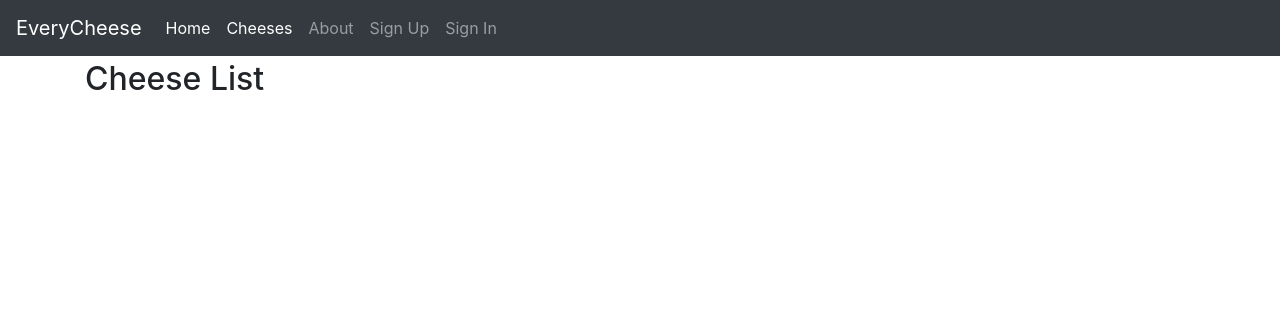
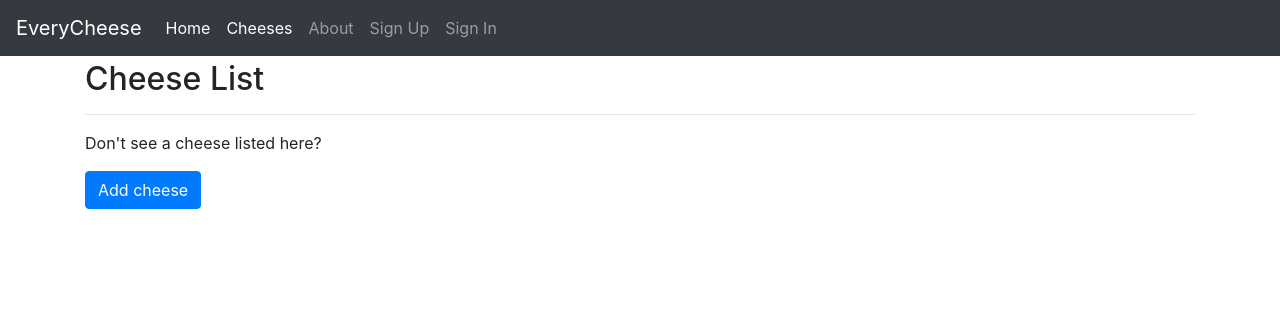
Before and after one commit to yamenassaf/everycheese, a Django app: page /cheeses/ in a window 1280 px wide. Shown: the top 316 px of the page. Run offline with Django 3.2, Linux system fonts and the light colour scheme; data that the repository does not hold is empty; some libraries are stand-ins or nearby versions.

Commit message:
First pass at working Add Cheese form

```diff
--- a/everycheese/everycheese/cheeses/models.py
+++ b/everycheese/everycheese/cheeses/models.py
@@ -2,6 +2,7 @@ from django.db import models
 from model_utils.models import TimeStampedModel
 from autoslug import AutoSlugField
 from django_countries.fields import CountryField
+from django.urls import reverse
 # Create your models here.
 
 
@@ -23,3 +24,6 @@ class Cheese(TimeStampedModel):
 
     def __str__(self):
         return self.name
+
+    def get_absolute_url(self):
+        return reverse('cheeses:detail', kwargs={'slug':self.slug})
--- a/everycheese/everycheese/cheeses/urls.py
+++ b/everycheese/everycheese/cheeses/urls.py
@@ -1,8 +1,9 @@
 from django.urls import path
-from .views import CheeseListView,CheeseDetailView
+from .views import CheeseListView,CheeseDetailView,CheeseCreateView
 
 app_name = "cheeses"
 urlpatterns = [
     path('',CheeseListView.as_view(),name='list'),
+    path(route= 'add/',view = CheeseCreateView.as_view() ,name='add'),
     path( route='<slug:slug>/', view = CheeseDetailView.as_view(), name='detail'),
 ]
--- a/everycheese/everycheese/cheeses/views.py
+++ b/everycheese/everycheese/cheeses/views.py
@@ -1,5 +1,5 @@
 from django.shortcuts import render
-from django.views.generic import ListView,DetailView
+from django.views.generic import ListView,DetailView,CreateView
 from .models import Cheese
 # Create your views here.
 
@@ -10,3 +10,7 @@ class CheeseDetailView(DetailView):
     model = Cheese
 
     fields=['name','description','firmness',"country_of_origin"]
+
+class CheeseCreateView(CreateView):
+    model = Cheese
+    fields = ['name','description','firmness','country_of_origin']
--- a/everycheese/everycheese/templates/cheeses/cheese_list.html
+++ b/everycheese/everycheese/templates/cheeses/cheese_list.html
@@ -7,4 +7,9 @@
 <li><a href= {% url 'cheeses:detail' cheese.slug %}>{{ cheese.name }}</a></li>
 {% endfor%}
 </ul>
+<hr/>
+<p>Don't see a cheese listed here?</p>
+<p>
+<a class="btn btn-primary" href={% url 'cheeses:add' %} role="button">Add cheese</a>
+</p>
 {% endblock content %}
```
Also changed, not shown: everycheese/everycheese/templates/cheeses/cheese_form.html (added, +10 -0 lines).
